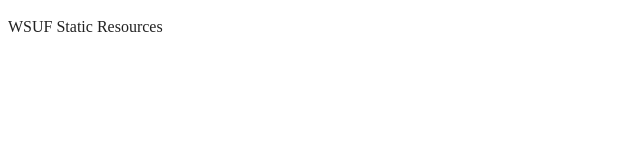
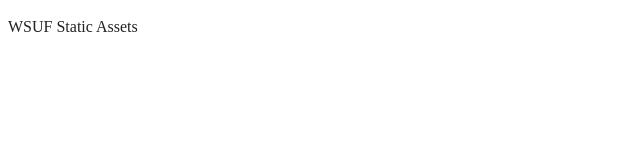
Before and after one commit to wsuf/wsuf-static-assets, a website built with webpack: page index.html in a window 1280 px wide. Shown: the full height of the page, 0-640 px from the left. Built offline with nearby package versions, Linux system fonts and the light colour scheme.

Commit message:
icons replaces and cleanup

```diff
--- a/index.html
+++ b/index.html
@@ -25,7 +25,7 @@
 <body>
 
   <!-- Add your site or application content here -->
-  <p>WSUF Static Resources</p>
+  <p>WSUF Static Assets</p>
   <script src="js/app.js"></script>
 
 </body>
```
Also changed, not shown: LICENSE.txt (added), favicon.ico (added), icon.png, icon.svg, site.webmanifest.
